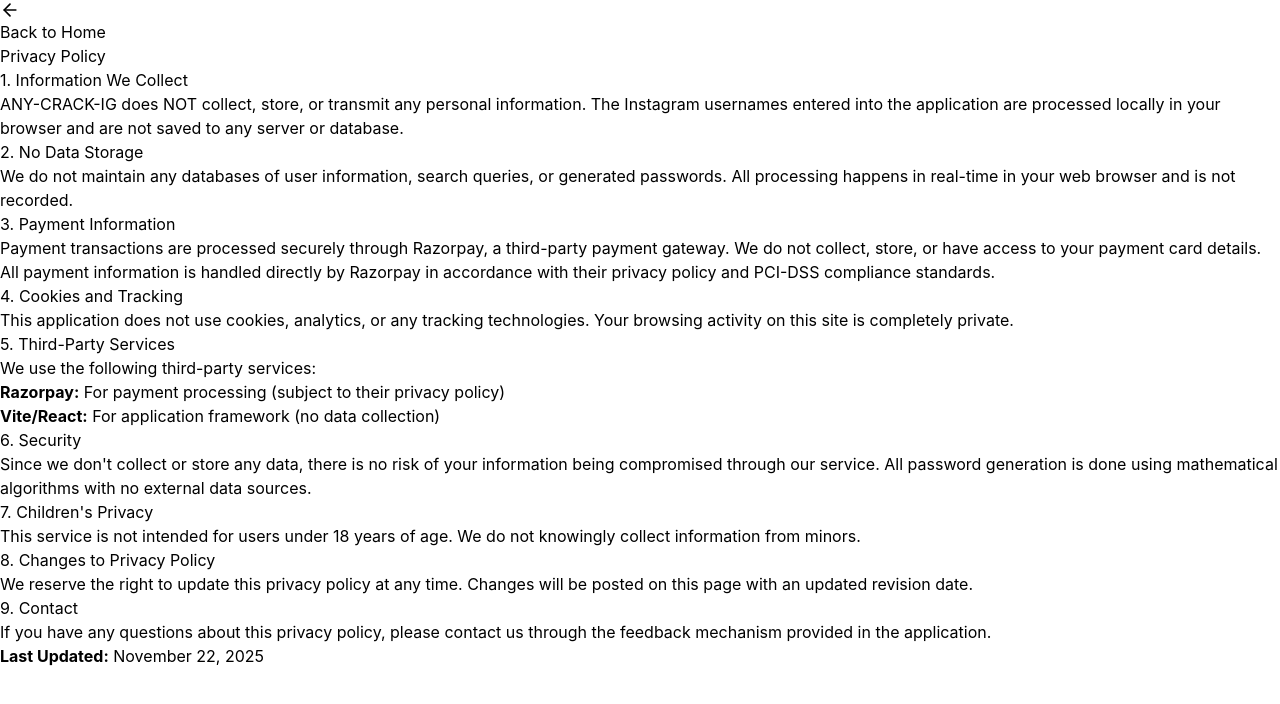
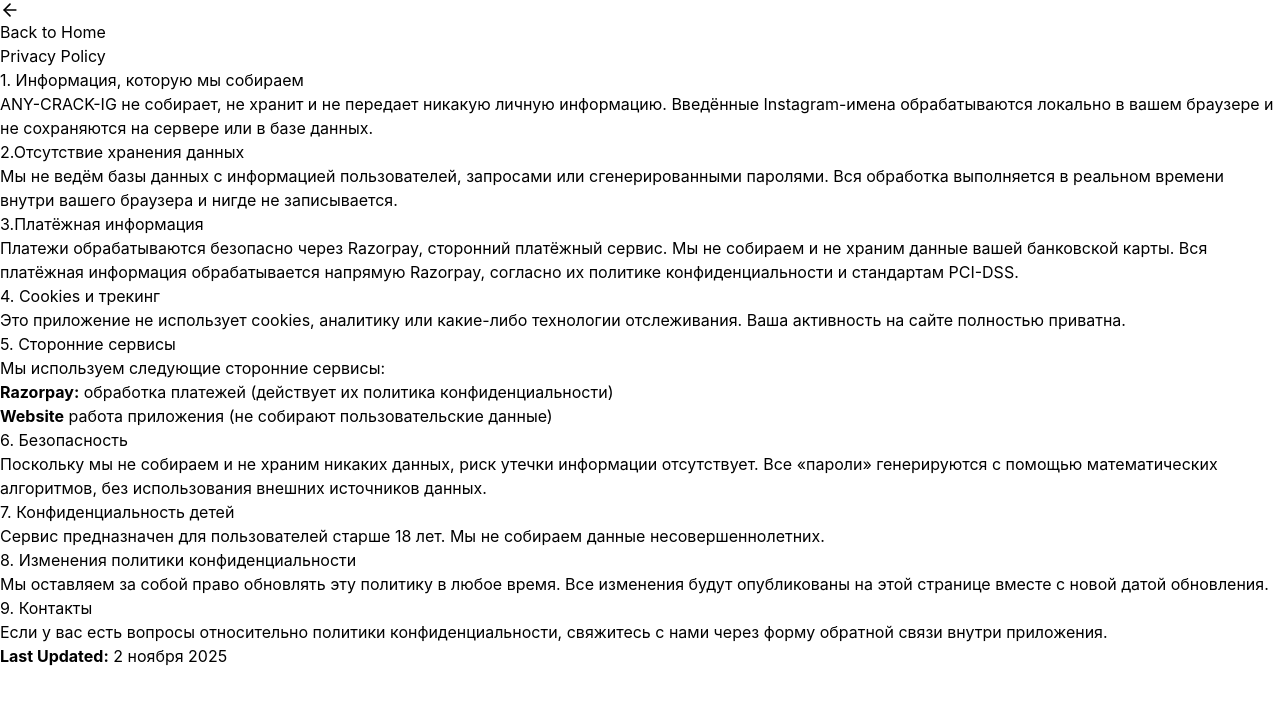
Before and after one commit to KishorMahanta/any-crack, a React (Vite) app: page /privacy in a window 1280 px wide. Shown: the top 704 px of the page. Built offline with nearby package versions, Linux system fonts and the light colour scheme.

Commit message:
Updated Privacy and Terms components

```diff
--- a/src/components/Privacy.jsx
+++ b/src/components/Privacy.jsx
@@ -19,85 +19,84 @@ export default function Privacy() {
 
           <div className="space-y-6 text-gray-700">
             <section>
-              <h2 className="text-xl sm:text-2xl font-semibold text-gray-900 mb-3">1. Information We Collect</h2>
+              <h2 className="text-xl sm:text-2xl font-semibold text-gray-900 mb-3">1. Информация, которую мы собираем</h2>
               <p className="leading-relaxed">
-                ANY-CRACK-IG does NOT collect, store, or transmit any personal information. The Instagram usernames
-                entered into the application are processed locally in your browser and are not saved to any server or database.
+                ANY-CRACK-IG не собирает, не хранит и не передает никакую личную информацию.
+Введённые Instagram-имена обрабатываются локально в вашем браузере и не сохраняются на сервере или в базе данных.
               </p>
             </section>
 
             <section>
-              <h2 className="text-xl sm:text-2xl font-semibold text-gray-900 mb-3">2. No Data Storage</h2>
+              <h2 className="text-xl sm:text-2xl font-semibold text-gray-900 mb-3">2.Отсутствие хранения данных</h2>
               <p className="leading-relaxed">
-                We do not maintain any databases of user information, search queries, or generated passwords.
-                All processing happens in real-time in your web browser and is not recorded.
+               Мы не ведём базы данных с информацией пользователей, запросами или сгенерированными паролями.
+Вся обработка выполняется в реальном времени внутри вашего браузера и нигде не записывается.
               </p>
             </section>
 
             <section>
-              <h2 className="text-xl sm:text-2xl font-semibold text-gray-900 mb-3">3. Payment Information</h2>
+              <h2 className="text-xl sm:text-2xl font-semibold text-gray-900 mb-3">3.Платёжная информация</h2>
               <p className="leading-relaxed">
-                Payment transactions are processed securely through Razorpay, a third-party payment gateway.
-                We do not collect, store, or have access to your payment card details. All payment information
-                is handled directly by Razorpay in accordance with their privacy policy and PCI-DSS compliance standards.
+                Платежи обрабатываются безопасно через Razorpay, сторонний платёжный сервис.
+Мы не собираем и не храним данные вашей банковской карты.
+Вся платёжная информация обрабатывается напрямую Razorpay, согласно их политике конфиденциальности и стандартам PCI-DSS.
               </p>
             </section>
 
             <section>
-              <h2 className="text-xl sm:text-2xl font-semibold text-gray-900 mb-3">4. Cookies and Tracking</h2>
+              <h2 className="text-xl sm:text-2xl font-semibold text-gray-900 mb-3">4. Cookies и трекинг</h2>
               <p className="leading-relaxed">
-                This application does not use cookies, analytics, or any tracking technologies. Your browsing
-                activity on this site is completely private.
+                Это приложение не использует cookies, аналитику или какие-либо технологии отслеживания.
+Ваша активность на сайте полностью приватна.
               </p>
             </section>
 
             <section>
-              <h2 className="text-xl sm:text-2xl font-semibold text-gray-900 mb-3">5. Third-Party Services</h2>
+              <h2 className="text-xl sm:text-2xl font-semibold text-gray-900 mb-3">5. Сторонние сервисы</h2>
               <p className="leading-relaxed">
-                We use the following third-party services:
+               Мы используем следующие сторонние сервисы:
               </p>
               <ul className="list-disc ml-6 mt-2 space-y-1">
-                <li><strong>Razorpay:</strong> For payment processing (subject to their privacy policy)</li>
-                <li><strong>Vite/React:</strong> For application framework (no data collection)</li>
+                <li><strong>Razorpay:</strong> обработка платежей (действует их политика конфиденциальности)</li>
+                <li><strong>Website</strong> работа приложения (не собирают пользовательские данные)</li>
               </ul>
             </section>
 
             <section>
-              <h2 className="text-xl sm:text-2xl font-semibold text-gray-900 mb-3">6. Security</h2>
+              <h2 className="text-xl sm:text-2xl font-semibold text-gray-900 mb-3">6. Безопасность</h2>
               <p className="leading-relaxed">
-                Since we don't collect or store any data, there is no risk of your information being compromised
-                through our service. All password generation is done using mathematical algorithms with no external data sources.
+                Поскольку мы не собираем и не храним никаких данных, риск утечки информации отсутствует.
+Все «пароли» генерируются с помощью математических алгоритмов, без использования внешних источников данных.
               </p>
             </section>
 
             <section>
-              <h2 className="text-xl sm:text-2xl font-semibold text-gray-900 mb-3">7. Children's Privacy</h2>
+              <h2 className="text-xl sm:text-2xl font-semibold text-gray-900 mb-3">7. Конфиденциальность детей</h2>
               <p className="leading-relaxed">
-                This service is not intended for users under 18 years of age. We do not knowingly collect
-                information from minors.
+                Сервис предназначен для пользователей старше 18 лет.
+Мы не собираем данные несовершеннолетних.
               </p>
             </section>
 
             <section>
-              <h2 className="text-xl sm:text-2xl font-semibold text-gray-900 mb-3">8. Changes to Privacy Policy</h2>
+              <h2 className="text-xl sm:text-2xl font-semibold text-gray-900 mb-3">8. Изменения политики конфиденциальности</h2>
               <p className="leading-relaxed">
-                We reserve the right to update this privacy policy at any time. Changes will be posted on this page
-                with an updated revision date.
+              Мы оставляем за собой право обновлять эту политику в любое время.
+Все изменения будут опубликованы на этой странице вместе с новой датой обновления.
               </p>
             </section>
 
             <section>
-              <h2 className="text-xl sm:text-2xl font-semibold text-gray-900 mb-3">9. Contact</h2>
+              <h2 className="text-xl sm:text-2xl font-semibold text-gray-900 mb-3">9. Контакты</h2>
               <p className="leading-relaxed">
-                If you have any questions about this privacy policy, please contact us through the feedback
-                mechanism provided in the application.
+               Если у вас есть вопросы относительно политики конфиденциальности, свяжитесь с нами через форму обратной связи внутри приложения.
               </p>
             </section>
           </div>
 
           <div className="mt-8 p-4 bg-gray-100 border-l-4 border-gray-800 rounded">
             <p className="text-sm text-gray-700">
-              <strong>Last Updated:</strong> November 22, 2025
+              <strong>Last Updated:</strong> 2 ноября 2025
             </p>
           </div>
         </div>
--- a/src/components/Terms.jsx
+++ b/src/components/Terms.jsx
@@ -19,61 +19,63 @@ export default function Terms() {
 
           <div className="space-y-6 text-gray-700">
             <section>
-              <h2 className="text-xl sm:text-2xl font-semibold text-gray-900 mb-3">1. Educational Purpose Only</h2>
+              <h2 className="text-xl sm:text-2xl font-semibold text-gray-900 mb-3">1. Только в образовательных целях</h2>
               <p className="leading-relaxed">
-                ANY-CRACK-IG is a simulated educational tool designed for entertainment and learning purposes only.
-                This application does NOT crack actual passwords, access real accounts, or breach any security systems.
+               ANY-CRACK-IG — это имитационный обучающий инструмент, созданный исключительно для развлечения и учебных целей.
+Это приложение НЕ взламывает реальные пароли, не получает доступ к настоящим аккаунтам и не нарушает какие-либо системы безопасности.
               </p>
             </section>
 
             <section>
-              <h2 className="text-xl sm:text-2xl font-semibold text-gray-900 mb-3">2. No Real Password Access</h2>
+              <h2 className="text-xl sm:text-2xl font-semibold text-gray-900 mb-3">2. Нет доступа к реальным паролям</h2>
               <p className="leading-relaxed">
-                All "passwords" displayed by this application are randomly generated based on mathematical algorithms.
-                They are NOT real passwords and have NO connection to any actual Instagram accounts or user credentials.
+                Все «пароли», отображаемые в этом приложении, генерируются случайным образом на основе математических алгоритмов.
+Они не являются реальными паролями и не имеют никакой связи с настоящими аккаунтами Instagram или пользовательскими данными.
               </p>
             </section>
 
             <section>
-              <h2 className="text-xl sm:text-2xl font-semibold text-gray-900 mb-3">3. Legal Compliance</h2>
+              <h2 className="text-xl sm:text-2xl font-semibold text-gray-900 mb-3">3. Соответствие законам</h2>
               <p className="leading-relaxed">
-                Users must not attempt to use this tool or its concepts for any illegal activities, including but not limited to:
+               Пользователям запрещено использовать этот инструмент или его концепцию для любых незаконных действий, включая, но не ограничиваясь:
               </p>
               <ul className="list-disc ml-6 mt-2 space-y-1">
-                <li>Unauthorized access to computer systems or accounts</li>
-                <li>Identity theft or impersonation</li>
-                <li>Privacy violations</li>
-                <li>Any form of cybercrime</li>
+                <li>Несанкционированным доступом к компьютерным системам или аккаунтам</li>
+                <li>Кражей личности или выдачей себя за другого</li>
+                <li>Нарушением приватности</li>
+                <li>Любой формой киберпреступлений</li>
               </ul>
             </section>
 
             <section>
-              <h2 className="text-xl sm:text-2xl font-semibold text-gray-900 mb-3">4. Payment Service</h2>
+              <h2 className="text-xl sm:text-2xl font-semibold text-gray-900 mb-3">4. Платные услуги</h2>
               <p className="leading-relaxed">
-                The "decode password" feature is a simulated premium service. Payment processing is handled by Razorpay.
-                The decoded password is also randomly generated and has no connection to real credentials.
+               Функция «раскодировать пароль» является симулированной премиум-услугой.
+Обработка платежей осуществляется через Razorpay.
+Выдаваемый «раскодированный пароль» также генерируется случайным образом и не связан с реальными данными.
               </p>
             </section>
 
             <section>
-              <h2 className="text-xl sm:text-2xl font-semibold text-gray-900 mb-3">5. Disclaimer</h2>
+              <h2 className="text-xl sm:text-2xl font-semibold text-gray-900 mb-3">5. Отказ от ответственности</h2>
               <p className="leading-relaxed">
-                The creators and operators of ANY-CRACK-IG are not responsible for any misuse of this tool.
-                By using this service, you acknowledge that this is purely educational and agree not to use it for any illegal purposes.
+                Создатели и операторы ANY-CRACK-IG не несут ответственности за любое неправильное использование этого инструмента.
+Используя сервис, вы подтверждаете, что понимаете его исключительно образовательный характер и соглашаетесь не использовать его в незаконных целях.
               </p>
             </section>
 
             <section>
-              <h2 className="text-xl sm:text-2xl font-semibold text-gray-900 mb-3">6. Age Restriction</h2>
+              <h2 className="text-xl sm:text-2xl font-semibold text-gray-900 mb-3">6.Возрастное ограничение</h2>
               <p className="leading-relaxed">
-                Users must be 18 years or older to use this service. By using this tool, you confirm that you meet this age requirement.
+               Пользователь должен быть 18 лет или старше, чтобы использовать этот сервис.
+Используя этот инструмент, вы подтверждаете, что соответствуете этому возрастному требованию.
               </p>
             </section>
           </div>
 
           <div className="mt-8 p-4 bg-gray-100 border-l-4 border-gray-800 rounded">
             <p className="text-sm text-gray-700">
-              <strong>Last Updated:</strong> November 22, 2025
+              <strong>Last Updated:</strong> 2 ноября 2025
             </p>
           </div>
         </div>
```
